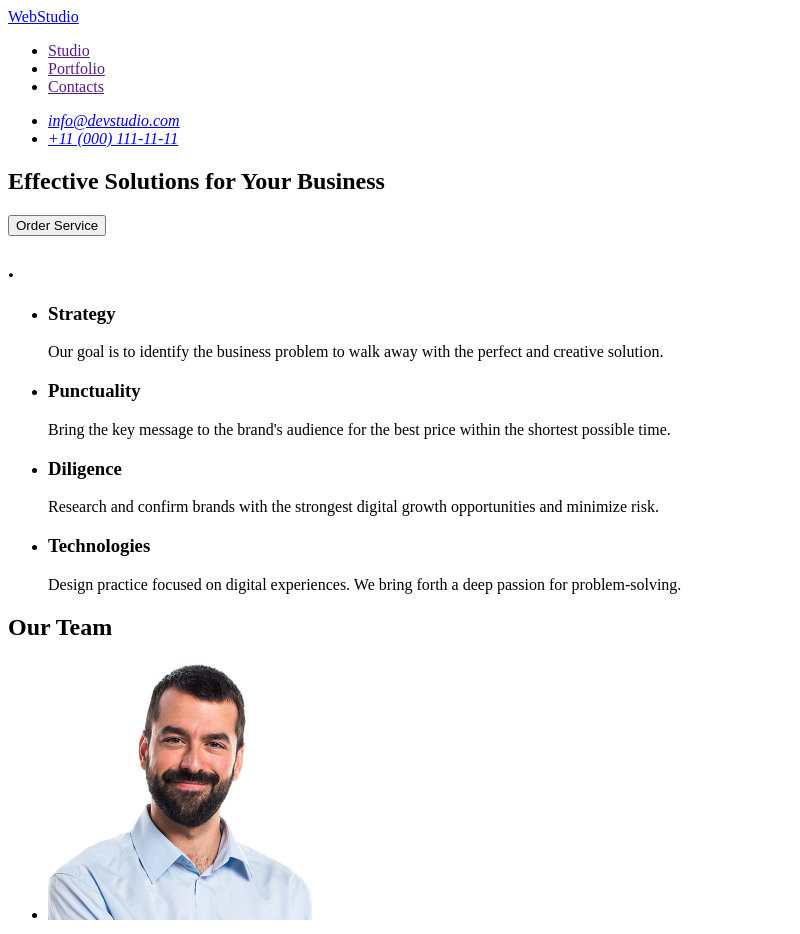
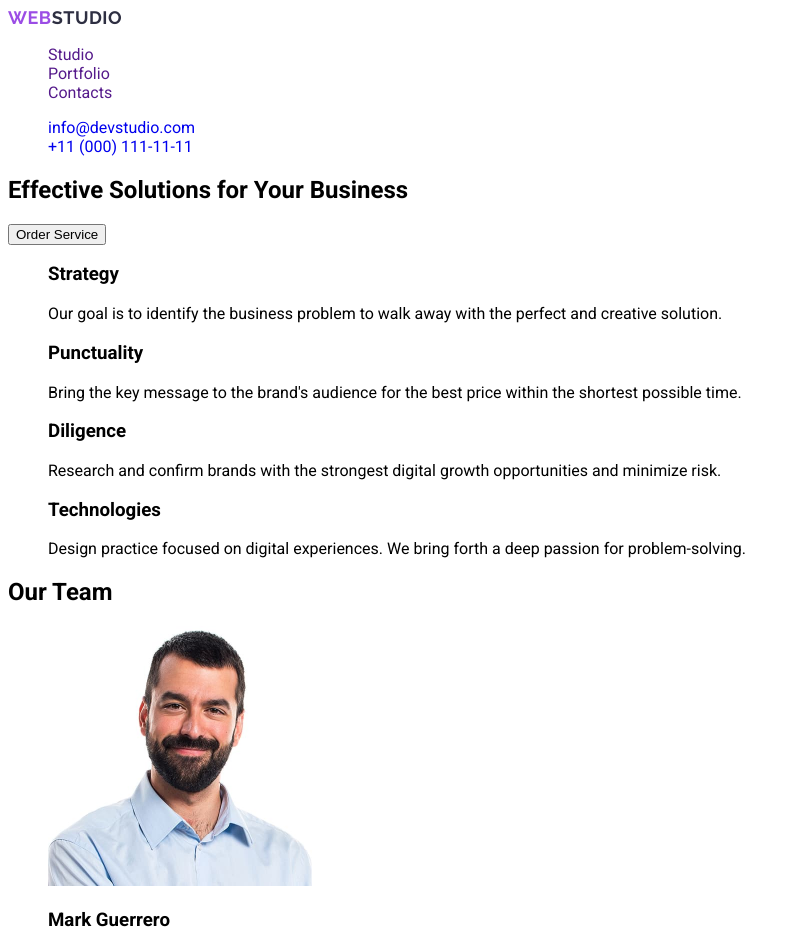
Before and after one commit to VolodymyrV1/goit-markup-hw-02, a plain HTML site: page index.html in a window 1280 px wide. Shown: the top 934 px of the page, without its empty margins (0-800 px from the left). Drawn offline with Linux system fonts and the light colour scheme.

Commit message:
withclass

```diff
--- /dev/null
+++ b/css/styles.css
@@ -0,0 +1,36 @@
+body {
+    font-family: "Roboto", sans-serif;
+}
+
+ul {
+    list-style-type: none;
+}
+a {
+    text-decoration: none;
+}
+
+address {
+    font-style: normal;
+}
+
+button {
+    cursor: pointer;
+}
+/* ======= */
+
+.header-logo {
+    font-family: "Raleway", sans-serif;
+    font-weight: 700;
+    font-size: 18px;
+    line-height: 1.16;
+    letter-spacing: 0.03em;
+    text-transform: uppercase;
+    color: #9b4de5
+    ;
+
+}
+
+.header-logo-black{
+    color: #2E2F42;
+
+}
--- a/index.html
+++ b/index.html
@@ -4,112 +4,121 @@
     <meta charset="UTF-8" />
     <meta name="viewport" content="width=device-width, initial-scale=1.0" />
     <title>Layers</title>
+    <link rel="stylesheet" href="./css/styles.css"/>
+    <link rel="preconnect" href="https://fonts.googleapis.com">
+    <link rel="preconnect" href="https://fonts.gstatic.com" crossorigin>
+    <link href="https://fonts.googleapis.com/css2?family=Raleway:wght@700&family=Roboto:wght@400;500;700&display=swap"
+      rel="stylesheet">
   </head>
+
   <body>
-    <header>
-      <nav>
-        <a href="./index.html">WebStudio</a>
-        <ul>
-          <li><a href="">Studio</a></li>
-          <li><a href="">Portfolio</a></li>
-          <li><a href="">Contacts</a></li>
+    <header class="header">
+      <nav class="header-nav">
+        <a class="header-logo" href="./index.html">Web<span class="header-logo-black">Studio</span></a>
+        <ul class="head-list">
+          <li><a class="head-list-item" href="">Studio</a></li>
+          <li><a class="head-list-item" href="">Portfolio</a></li>
+          <li><a class="head-list-item" href="">Contacts</a></li>
         </ul>
       </nav>
-      <address>
-        <ul>
-          <li><a href="mailto:info@devstudio.com">info@devstudio.com</a></li>
-          <li><a href="tel:+110001111111">+11 (000) 111-11-11</a></li>
+      <address class="address">
+        <ul class="address-list">
+          <li class="address-mail"><a href="mailto:info@devstudio.com">info@devstudio.com</a></li>
+          <li class="address-tel"><a href="tel:+110001111111">+11 (000) 111-11-11</a></li>
         </ul>
       </address>
     </header>
+
     <main>
-      <section>
+
+      <section class="section">
         <!-- <h2></h2> -->
-        <h1>Effective Solutions for Your Business</h1>
-        <button type="button">Order Service</button>
+        <h1 class="head-title">Effective Solutions for Your Business</h1>
+        <button class="btn-order-service" type="button">Order Service</button>
       </section>
 
-      <section>
-        <h2>.</h2>
-        <ul>
-          <li>
-            <h3>Strategy</h3>
-            <p>
+      <section class="section">
+        <h2 hidden>Benefits</h2>
+        <ul class="benefits-list">
+          <li class="benefits-list-item">
+            <h3 class="benefits-list-title">Strategy</h3>
+            <p class="benefits-list-text">
               Our goal is to identify the business problem to walk away with the
               perfect and creative solution.
             </p>
           </li>
-          <li>
-            <h3>Punctuality</h3>
-            <p>
+          <li class="benefits-list-item">
+            <h3 class="benefits-list-title">Punctuality</h3>
+            <p class="benefits-list-text">
               Bring the key message to the brand's audience for the best price
               within the shortest possible time.
             </p>
-          </li>
-          <li>
-            <h3>Diligence</h3>
-            <p>
+          </li class="benefits-list-item">
+          <li >
+            <h3 class="benefits-list-title">Diligence</h3>
+            <p class="benefits-list-text">
               Research and confirm brands with the strongest digital growth
               opportunities and minimize risk.
             </p>
           </li>
           <li>
-            <h3>Technologies</h3>
-            <p>
+            <h3 class="benefits-list-title">Technologies</h3>
+            <p class="benefits-list-text">
               Design practice focused on digital experiences. We bring forth a
               deep passion for problem-solving.
             </p>
           </li>
         </ul>
       </section>
-      <section>
-        <h2>Our Team</h2>
-        <ul>
-          <li>
+      <section class="section">
+        <h2 class="title-section">Our Team</h2>
+        <ul  class="section-list">
+          <li class="section-list-item">
             <img
               src="./images/img1.jpg"
               width="264"
               height="260"
               alt="Mark Guerrero"
             />
-            <h3>Mark Guerrero</h3>
-            <p>Product Designer</p>
+            <h3 class="title-team-name">Mark Guerrero</h3>
+            <p class="team-praphe">Product Designer</p>
           </li>
-          <li>
+          <li class="section-list-item">
             <img
               src="./images/img2.jpg"
               width="264"
               height="260"
               alt="Tom Ford"
             />
-            <h3>Tom Ford</h3>
-            <p>Frontend Developer</p>
+            <h3 class="title-team-name">Tom Ford</h3>
+            <p class="team-praphe">Frontend Developer</p>
           </li>
-          <li>
+          <li class="section-list-item">
             <img
               src="./images/img3.jpg"
               width="264"
               height="260"
               alt="Camila Garcia"
             />
-            <h3>Camila Garcia</h3>
-            <p>Marketing</p>
+            <h3 class="title-team-name">Camila Garcia</h3>
+            <p class="team-praphe">Marketing</p>
           </li>
-          <li>
+          <li class="section-list-item">
             <img
               src="./images/img4.jpg"
               width="264"
               height="260"
               alt="Daniel Wilson"
             />
-            <h3>Daniel Wilson</h3>
-            <p>UI Designer</p>
+            <h3 class="title-team-name">Daniel Wilson</h3>
+            <p class="team-praphe">UI Designer</p>
           </li>
         </ul>
       </section>
-      <section>
-        <h2>Our Portfolio</h2>
-        <ul>
+
+      <section class="section">
+        <h2 class="title-section">Our Portfolio</h2>
+        <ul class="section-list">
           <li>
             <img src="./images/img21.jpg"
               width="360"
@@ -160,13 +169,17 @@
           </li>
         </ul>
       </section>
+
     </main>
+
     <footer>
-      <a href="./index.html">WebStudio</a>
+      <a href="./index.html"><span>Web</span>Studio</a>
       <p>
         Increase the flow of customers and sales for your business with digital
         marketing & growth solutions.
       </p>
     </footer>
+
   </body>
+
 </html>
```
